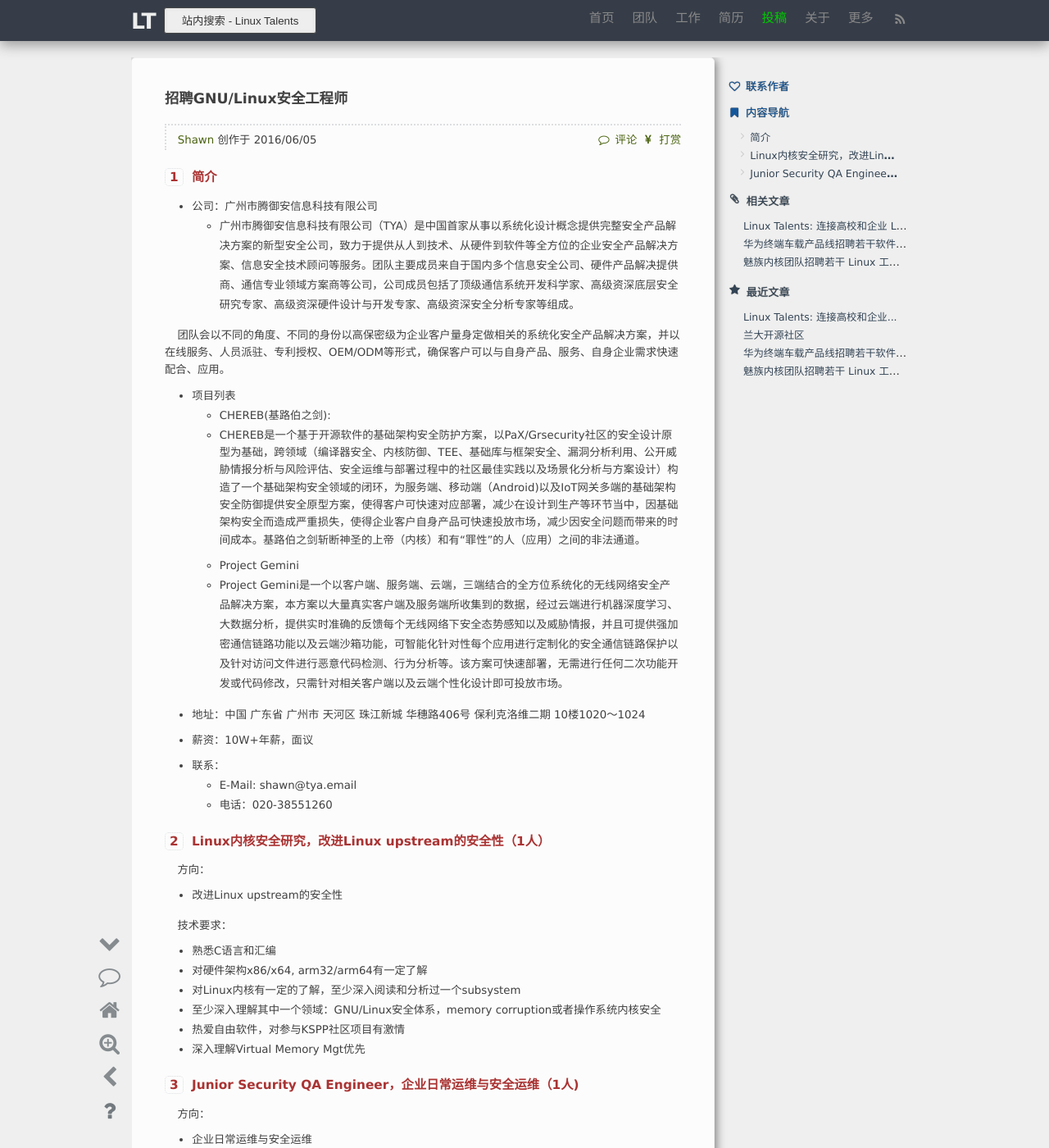
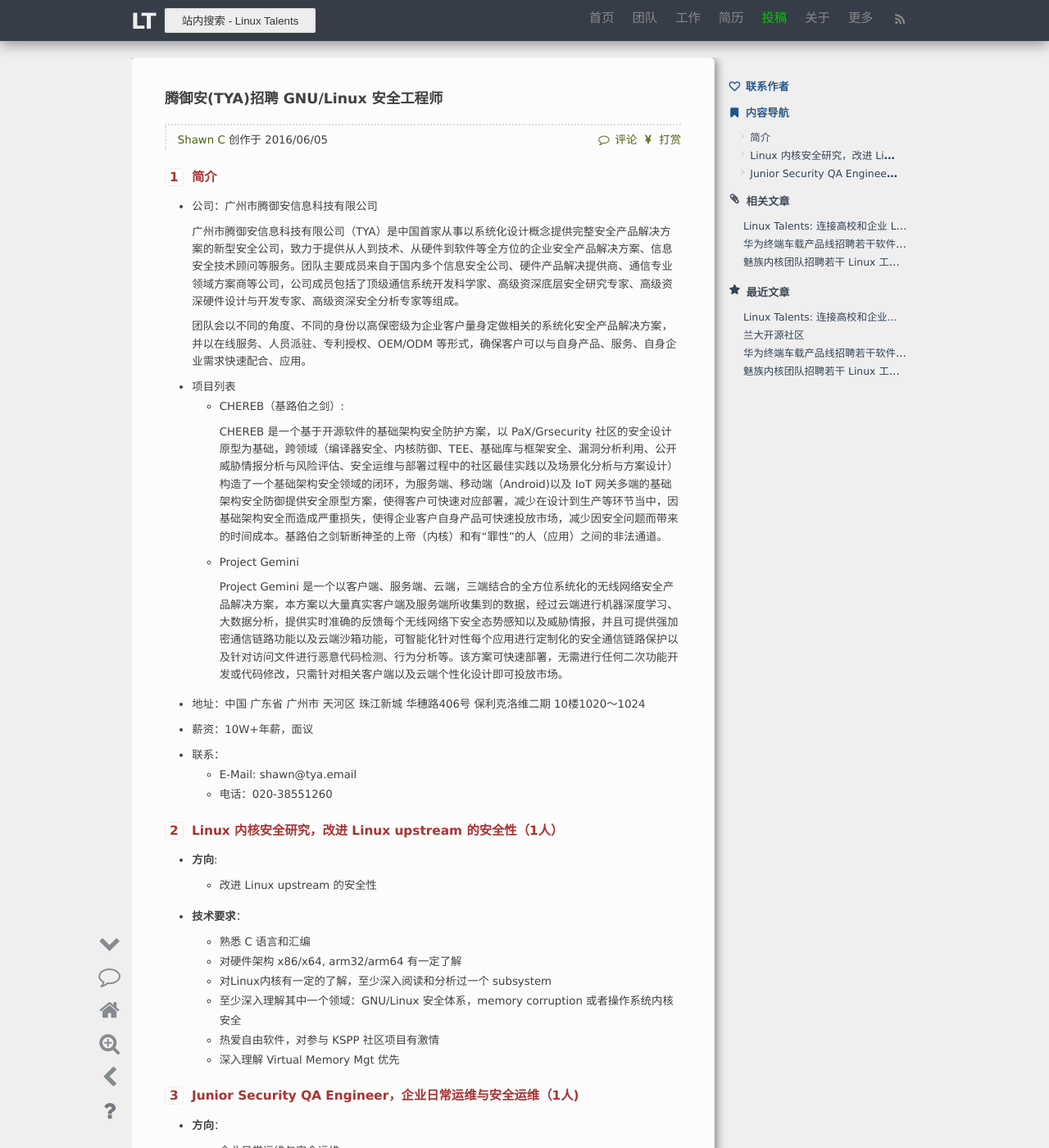
Before and after one commit to lzufalcon/linux-talents.github.io, a Jekyll site: the page built from _posts/2016-06-05-tya-kernel-security-jobs.md, in a window 1280 px wide and 1400 px high. Shown: the whole window at 82% size. Built offline with Jekyll 4.4.1, drawn with Linux system fonts in a browser that asks for light colours; some of the changed text lies outside the part shown.

Commit message:
post: Update tya jobs
Signed-off-by: Wu Zhangjin <wuzhangjin@gmail.com>

```diff
--- a/_data/people.yml
+++ b/_data/people.yml
@@ -37,4 +37,4 @@ Shawn C:
   site: hardenedlinux.org
   email : citypw@gmail.com
   github : citypw
-  info: 自由软件狂热分子，EFF/FSF/FSFE/SFC支持者，BLUG/SHLUG/GZLUG/CDLUG参与者，开源安全咨询，曾就职Two devils of GNU/Linux厂商SUSE/RedHat;-)
+  info: 自由软件狂热分子，EFF/FSF/FSFE/SFC 支持者，BLUG/SHLUG/GZLUG/CDLUG 参与者，开源安全咨询，曾就职 Two devils of GNU/Linux 厂商 SUSE/RedHat;-)
--- a/_posts/2016-06-05-tya-kernel-security-jobs.md
+++ b/_posts/2016-06-05-tya-kernel-security-jobs.md
@@ -1,10 +1,10 @@
 ---
 layout: post
-author: 'Shawn'
-title: "招聘GNU/Linux安全工程师"
+author: 'Shawn C'
+title: "腾御安(TYA)招聘 GNU/Linux 安全工程师"
 group: jobs
 permalink: /tya-kernel-security-jobs/
-description: "广州市腾御安信息科技有限公司招聘GNU/Linux安全工程师"
+description: "广州市腾御安信息科技有限公司招聘 GNU/Linux 安全工程师"
 category:
   - Linux 职位
   - Android 职位
@@ -19,16 +19,19 @@ addrs:
 ## 简介
 
 * 公司：广州市腾御安信息科技有限公司
-  * 广州市腾御安信息科技有限公司（TYA）是中国首家从事以系统化设计概念提供完整安全产品解决方案的新型安全公司，致力于提供从人到技术、从硬件到软件等全方位的企业安全产品解决方案、信息安全技术顾问等服务。团队主要成员来自于国内多个信息安全公司、硬件产品解决提供商、通信专业领域方案商等公司，公司成员包括了顶级通信系统开发科学家、高级资深底层安全研究专家、高级资深硬件设计与开发专家、高级资深安全分析专家等组成。
 
-团队会以不同的角度、不同的身份以高保密级为企业客户量身定做相关的系统化安全产品解决方案，并以在线服务、人员派驻、专利授权、OEM/ODM等形式，确保客户可以与自身产品、服务、自身企业需求快速配合、应用。
+  广州市腾御安信息科技有限公司（TYA）是中国首家从事以系统化设计概念提供完整安全产品解决方案的新型安全公司，致力于提供从人到技术、从硬件到软件等全方位的企业安全产品解决方案、信息安全技术顾问等服务。团队主要成员来自于国内多个信息安全公司、硬件产品解决提供商、通信专业领域方案商等公司，公司成员包括了顶级通信系统开发科学家、高级资深底层安全研究专家、高级资深硬件设计与开发专家、高级资深安全分析专家等组成。
+
+  团队会以不同的角度、不同的身份以高保密级为企业客户量身定做相关的系统化安全产品解决方案，并以在线服务、人员派驻、专利授权、OEM/ODM 等形式，确保客户可以与自身产品、服务、自身企业需求快速配合、应用。
 
 * 项目列表
-  * CHEREB(基路伯之剑):
-  * CHEREB是一个基于开源软件的基础架构安全防护方案，以PaX/Grsecurity社区的安全设计原型为基础，跨领域（编译器安全、内核防御、TEE、基础库与框架安全、漏洞分析利用、公开威胁情报分析与风险评估、安全运维与部署过程中的社区最佳实践以及场景化分析与方案设计）构造了一个基础架构安全领域的闭环，为服务端、移动端（Android)以及IoT网关多端的基础架构安全防御提供安全原型方案，使得客户可快速对应部署，减少在设计到生产等环节当中，因基础架构安全而造成严重损失，使得企业客户自身产品可快速投放市场，减少因安全问题而带来的时间成本。基路伯之剑斩断神圣的上帝（内核）和有“罪性”的人（应用）之间的非法通道。
+  * CHEREB（基路伯之剑）:
+
+    CHEREB 是一个基于开源软件的基础架构安全防护方案，以 PaX/Grsecurity 社区的安全设计原型为基础，跨领域（编译器安全、内核防御、TEE、基础库与框架安全、漏洞分析利用、公开威胁情报分析与风险评估、安全运维与部署过程中的社区最佳实践以及场景化分析与方案设计）构造了一个基础架构安全领域的闭环，为服务端、移动端（Android)以及 IoT 网关多端的基础架构安全防御提供安全原型方案，使得客户可快速对应部署，减少在设计到生产等环节当中，因基础架构安全而造成严重损失，使得企业客户自身产品可快速投放市场，减少因安全问题而带来的时间成本。基路伯之剑斩断神圣的上帝（内核）和有“罪性”的人（应用）之间的非法通道。
 
   * Project Gemini
-  * Project Gemini是一个以客户端、服务端、云端，三端结合的全方位系统化的无线网络安全产品解决方案，本方案以大量真实客户端及服务端所收集到的数据，经过云端进行机器深度学习、大数据分析，提供实时准确的反馈每个无线网络下安全态势感知以及威胁情报，并且可提供强加密通信链路功能以及云端沙箱功能，可智能化针对性每个应用进行定制化的安全通信链路保护以及针对访问文件进行恶意代码检测、行为分析等。该方案可快速部署，无需进行任何二次功能开发或代码修改，只需针对相关客户端以及云端个性化设计即可投放市场。
+
+    Project Gemini 是一个以客户端、服务端、云端，三端结合的全方位系统化的无线网络安全产品解决方案，本方案以大量真实客户端及服务端所收集到的数据，经过云端进行机器深度学习、大数据分析，提供实时准确的反馈每个无线网络下安全态势感知以及威胁情报，并且可提供强加密通信链路功能以及云端沙箱功能，可智能化针对性每个应用进行定制化的安全通信链路保护以及针对访问文件进行恶意代码检测、行为分析等。该方案可快速部署，无需进行任何二次功能开发或代码修改，只需针对相关客户端以及云端个性化设计即可投放市场。
 
 * 地址：中国 广东省 广州市 天河区 珠江新城 华穗路406号 保利克洛维二期 10楼1020～1024
 
@@ -39,45 +42,44 @@ addrs:
   * 电话：020-38551260
 
 
-## Linux内核安全研究，改进Linux upstream的安全性（1人）
+## Linux 内核安全研究，改进 Linux upstream 的安全性（1人）
 
-方向：
+* __方向__:
 
-* 改进Linux upstream的安全性
+  * 改进 Linux upstream 的安全性
 
-技术要求：
+* __技术要求__：
 
-* 熟悉C语言和汇编
-* 对硬件架构x86/x64, arm32/arm64有一定了解
-* 对Linux内核有一定的了解，至少深入阅读和分析过一个subsystem
-* 至少深入理解其中一个领域：GNU/Linux安全体系，memory corruption或者操作系统内核安全
-* 热爱自由软件，对参与KSPP社区项目有激情
-* 深入理解Virtual Memory Mgt优先
+  * 熟悉 C 语言和汇编
+  * 对硬件架构 x86/x64, arm32/arm64 有一定了解
+  * 对Linux内核有一定的了解，至少深入阅读和分析过一个 subsystem
+  * 至少深入理解其中一个领域：GNU/Linux 安全体系，memory corruption 或者操作系统内核安全
+  * 热爱自由软件，对参与 KSPP 社区项目有激情
+  * 深入理解 Virtual Memory Mgt 优先
 
 
 ## Junior Security QA Engineer，企业日常运维与安全运维（1人)
 
-方向：
+* __方向__：
 
-* 企业日常运维与安全运维
+  * 企业日常运维与安全运维
 
-工作内容：
+* __工作内容__：
 
-* 企业内部各项服务器的搭建与维护
-* 整理自由软件社区安全最佳实践，场景化部署和测试
+  * 企业内部各项服务器的搭建与维护
+  * 整理自由软件社区安全最佳实践，场景化部署和测试
 
-技术要求：
+* __技术要求__：
 
-* 了解GNU/Linux平台( Debian, CentOS, SLES)的日常使用以及脚本(
-Bash)编程的基础能力，加分：玩过LFS，日常使用Gentoo GNU/Linux
-* 了解网络基础知识，熟悉iptables的使用
-* 具有独立搭建常见服务器的能力（Apache/Nginx, Radius, Strongswan, Spark, Storm,
-Cartodb, Kerberos, KVM, Squid, etc)
-* 熟练使用Google hacking
-* 能熟练阅读各类社区英文技术文档
-* 热爱自由软件
-* 了解GNU/Linux安全体系优先
-* 了解密码工程优先
+  * 了解 GNU/Linux 平台（Debian, CentOS, SLES）的日常使用以及脚本（Bash）编程的基础能力，加分：玩过 LFS，日常使用 Gentoo GNU/Linux
+  * 了解网络基础知识，熟悉 iptables 的使用
+  * 具有独立搭建常见服务器的能力（Apache/Nginx, Radius, Strongswan, Spark, Storm,
+  Cartodb, Kerberos, KVM, Squid, etc)
+  * 熟练使用 Google hacking
+  * 能熟练阅读各类社区英文技术文档
+  * 热爱自由软件
+  * 了解 GNU/Linux 安全体系优先
+  * 了解密码工程优先
 
 
-注：如果你认为你具有成为0ld sch00l黑客的潜力，请忽略以上细节。
+__注__：如果你认为你具有成为 0ld sch00l 黑客的潜力，请忽略以上细节。
```
